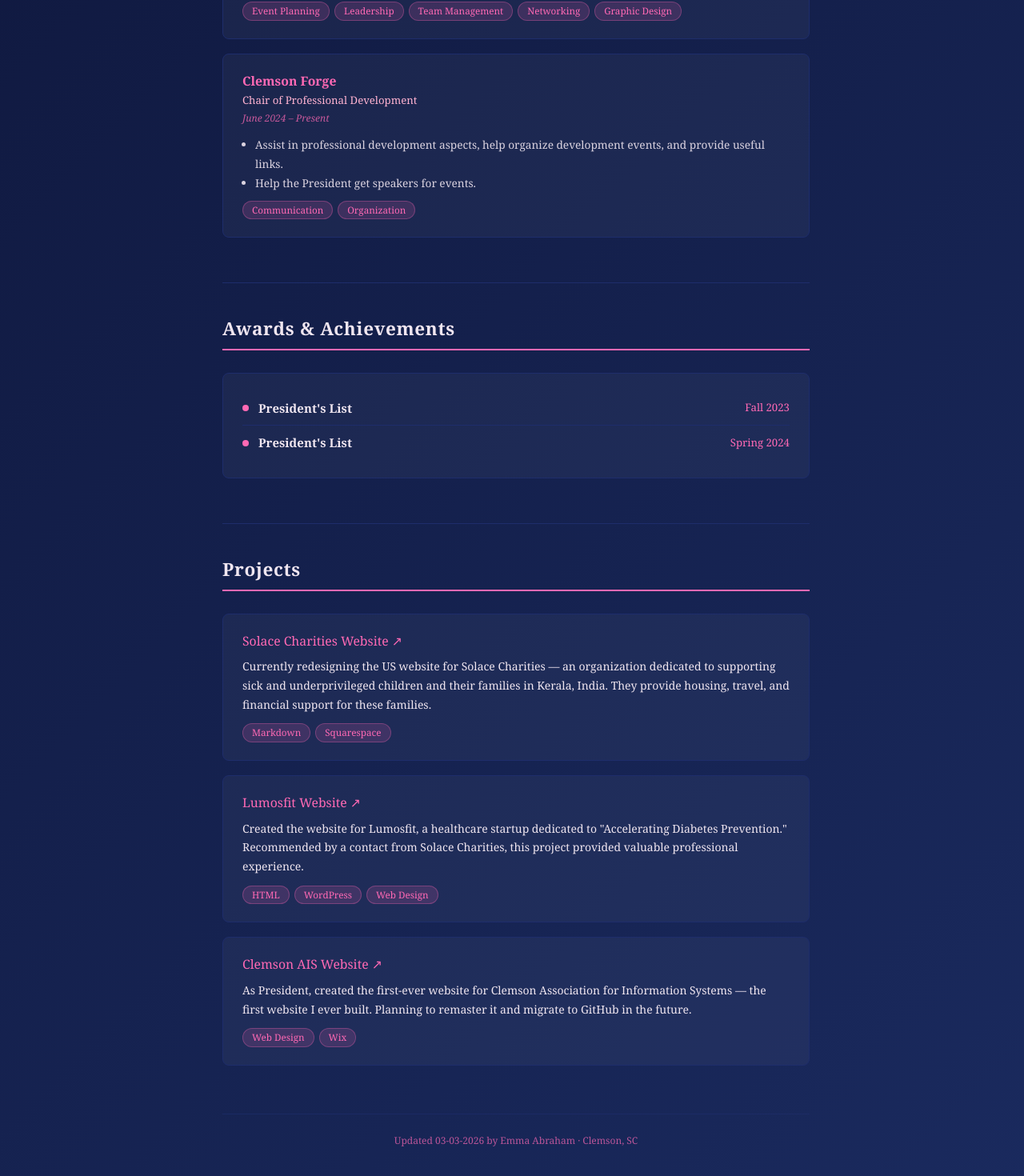
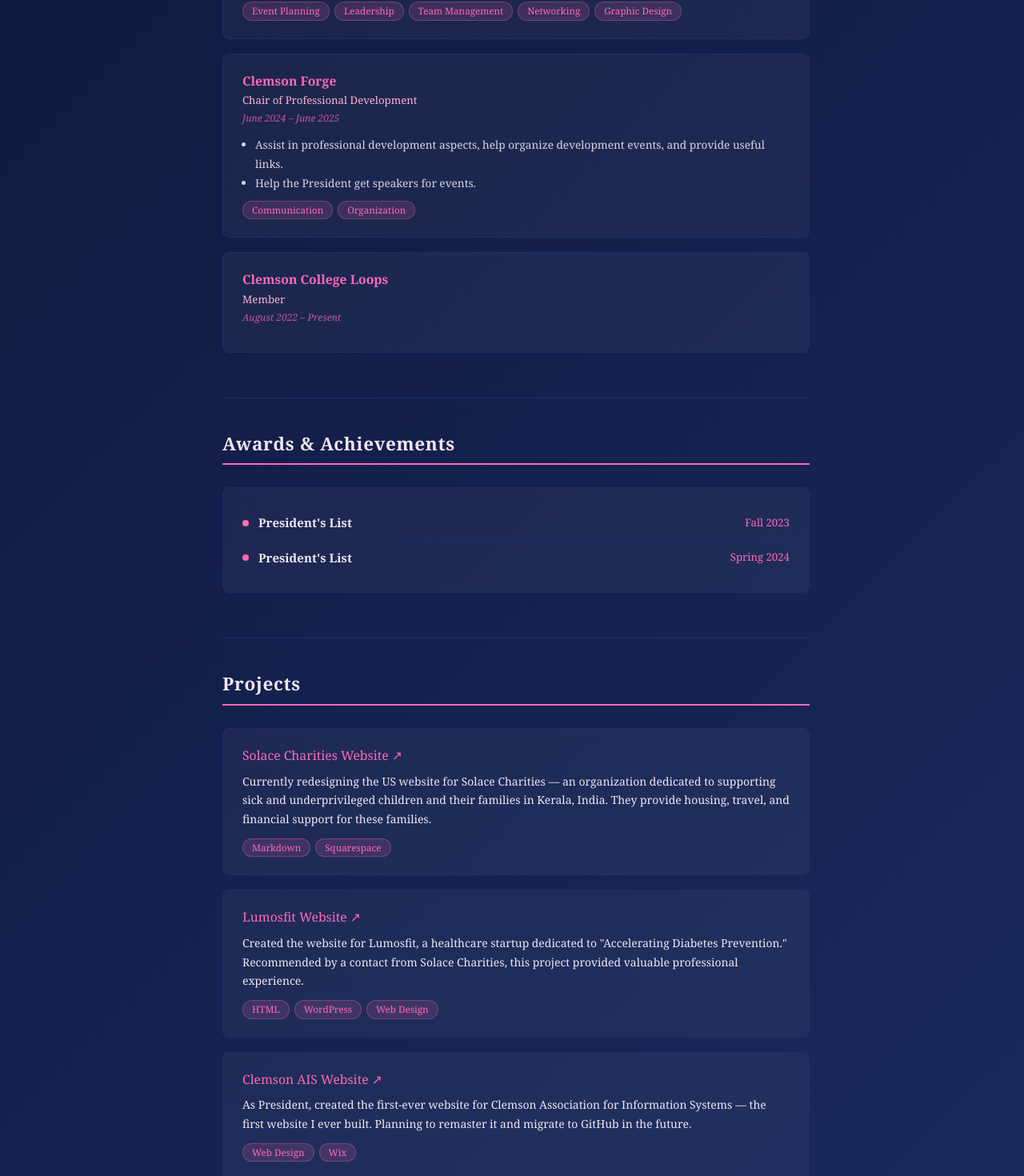
Before and after one commit to emmaabraham04/emmaabraham04.github.io, a React (Vite) app in the folder my-portfolio/: page / in a window 1280 px wide. Shown: the part 1960-3430 px from the top of the page at 80% size. Built offline with nearby package versions, Linux system fonts and the light colour scheme.

Commit message:
Update App.jsx

```diff
--- a/my-portfolio/src/App.jsx
+++ b/my-portfolio/src/App.jsx
@@ -261,13 +261,19 @@ export default function App() {
             ))}
             <Tags items={["Event Planning", "Leadership", "Team Management", "Networking", "Graphic Design"]} />
           </Card>
+
           <Card>
-            <JobHeader title="Clemson Forge" org="Chair of Professional Development" dates="June 2024 – Present" />
+            <JobHeader title="Clemson Forge" org="Chair of Professional Development" dates="June 2024 – June 2025" />
             <BulletList items={[
               "Assist in professional development aspects, help organize development events, and provide useful links.",
               "Help the President get speakers for events.",
             ]} />
             <Tags items={["Communication", "Organization"]} />
+          </Card>
+
+          <Card>
+            <JobHeader title="Clemson College Loops" org="Member" dates="August 2022 – Present" />
+
           </Card>
         </Section>
 
@@ -322,7 +328,7 @@ export default function App() {
         </Section>
 
         <footer style={{ marginTop: "60px", paddingTop: "24px", borderTop: `1px solid ${c.navyBorder}`, textAlign: "center", fontSize: "0.8em", color: c.pink, opacity: 0.7 }}>
-          Updated 03-03-2026 by Emma Abraham · Clemson, SC
+          Updated 03-09-2026 by Emma Abraham · Clemson, SC
         </footer>
       </main>
 
```
